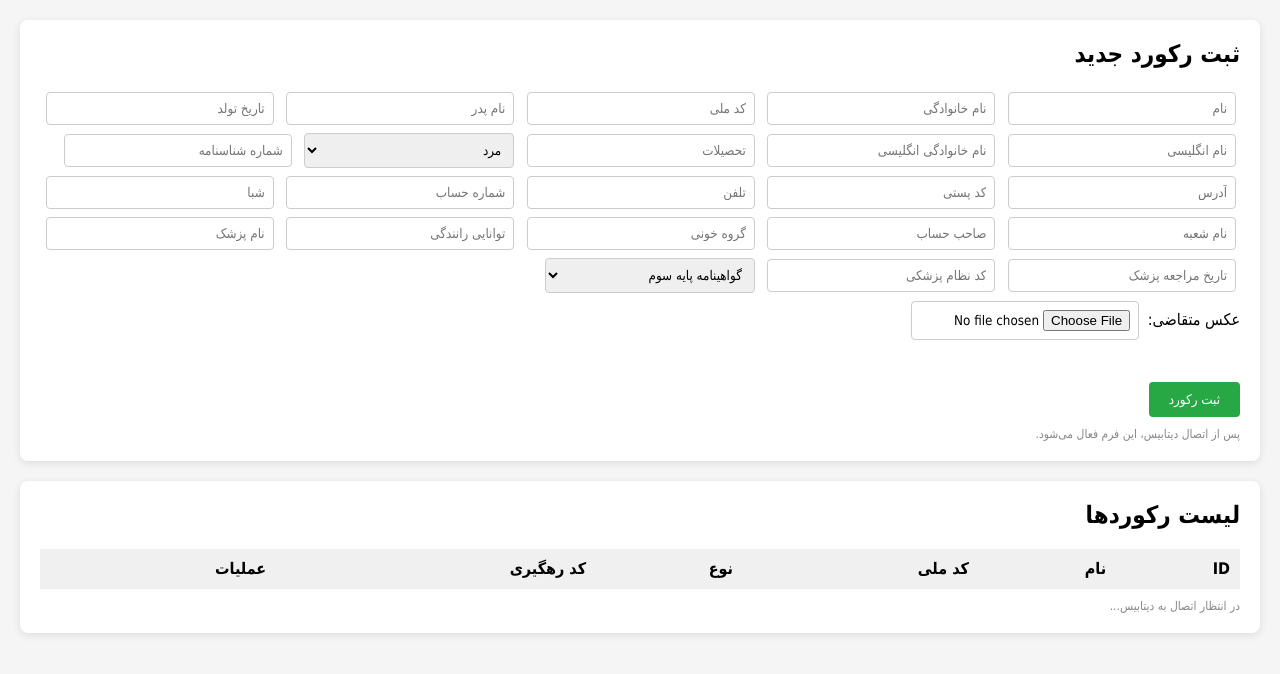
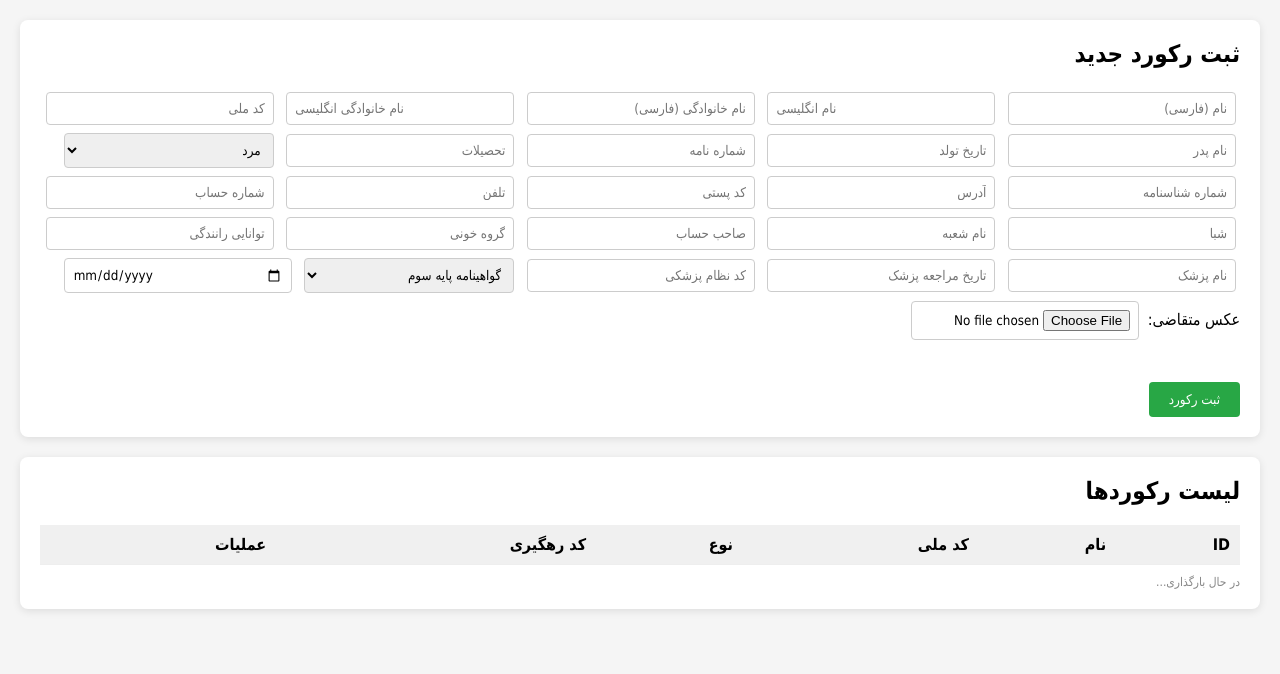
Before and after one commit to emt-medu-ir/Kardex, a plain HTML site: page admin.html in a window 1280 px wide. Drawn offline with Linux system fonts and the light colour scheme; a script that the page names is missing.

Commit message:
Update admin.html

```diff
--- a/admin.html
+++ b/admin.html
@@ -25,32 +25,45 @@ th { background: #f0f0f0; }
 <div class="box">
   <h2>ثبت رکورد جدید</h2>
   <form id="form">
-    <input name="name" placeholder="نام" required>
-    <input name="family" placeholder="نام خانوادگی" required>
+    <input name="name" id="inp-name" placeholder="نام (فارسی)" required>
+    <input name="english_name" id="inp-english_name" placeholder="نام انگلیسی" style="direction: ltr; text-align: left;" required>
+
+    <input name="family" id="inp-family" placeholder="نام خانوادگی (فارسی)" required>
+    <input name="english_family" id="inp-english_family" placeholder="نام خانوادگی انگلیسی" style="direction: ltr; text-align: left;" required>
+
     <input name="national_id" placeholder="کد ملی" required>
     <input name="father_name" placeholder="نام پدر">
     <input name="birth_date" placeholder="تاریخ تولد">
-    <input name="english_name" placeholder="نام انگلیسی">
-    <input name="english_family" placeholder="نام خانوادگی انگلیسی">
+    <input name="letter_number" id="inp-letter_number" placeholder="شماره نامه">
+
     <input name="education" placeholder="تحصیلات">
     <select name="gender"><option value="مرد">مرد</option><option value="زن">زن</option></select>
+
     <input name="shenasname" placeholder="شماره شناسنامه">
     <input name="address" placeholder="آدرس">
     <input name="postal_code" placeholder="کد پستی">
     <input name="phone" placeholder="تلفن">
-    <input name="bank_account" placeholder="شماره حساب">
+
+    <input name="bank_account" id="inp-bank_account" placeholder="شماره حساب">
     <input name="sheba" placeholder="شبا">
     <input name="bank_branch" placeholder="نام شعبه">
     <input name="account_owner" placeholder="صاحب حساب">
+
     <input name="blood_type" placeholder="گروه خونی">
     <input name="driving_ability" placeholder="توانایی رانندگی">
+
+    <!-- فیلدهای پزشکی (خالی، دستی پر کنید) -->
     <input name="doctor_name" placeholder="نام پزشک">
     <input name="doctor_date" placeholder="تاریخ مراجعه پزشک">
     <input name="medical_code" placeholder="کد نظام پزشکی">
+
     <select name="license_type" required>
       <option value="پایه سوم">گواهینامه پایه سوم</option>
       <option value="موتورسیکلت">گواهینامه موتورسیکلت</option>
     </select>
+
+    <input name="created_at" type="date" title="تاریخ ثبت رکورد">
+
     <br>
     <label>عکس متقاضی:</label>
     <input type="file" id="photo" accept="image/*">
@@ -59,7 +72,6 @@ th { background: #f0f0f0; }
     <br><br>
     <button type="submit" class="success">ثبت رکورد</button>
   </form>
-  <div class="note">پس از اتصال دیتابیس، این فرم فعال می‌شود.</div>
 </div>
 
 <div class="box">
@@ -68,7 +80,7 @@ th { background: #f0f0f0; }
     <thead><tr><th>ID</th><th>نام</th><th>کد ملی</th><th>نوع</th><th>کد رهگیری</th><th>عملیات</th></tr></thead>
     <tbody></tbody>
   </table>
-  <div class="note" id="list-note">در انتظار اتصال به دیتابیس...</div>
+  <div class="note" id="list-note">در حال بارگذاری...</div>
 </div>
 
 <script src="js/config.js"></script>
```
